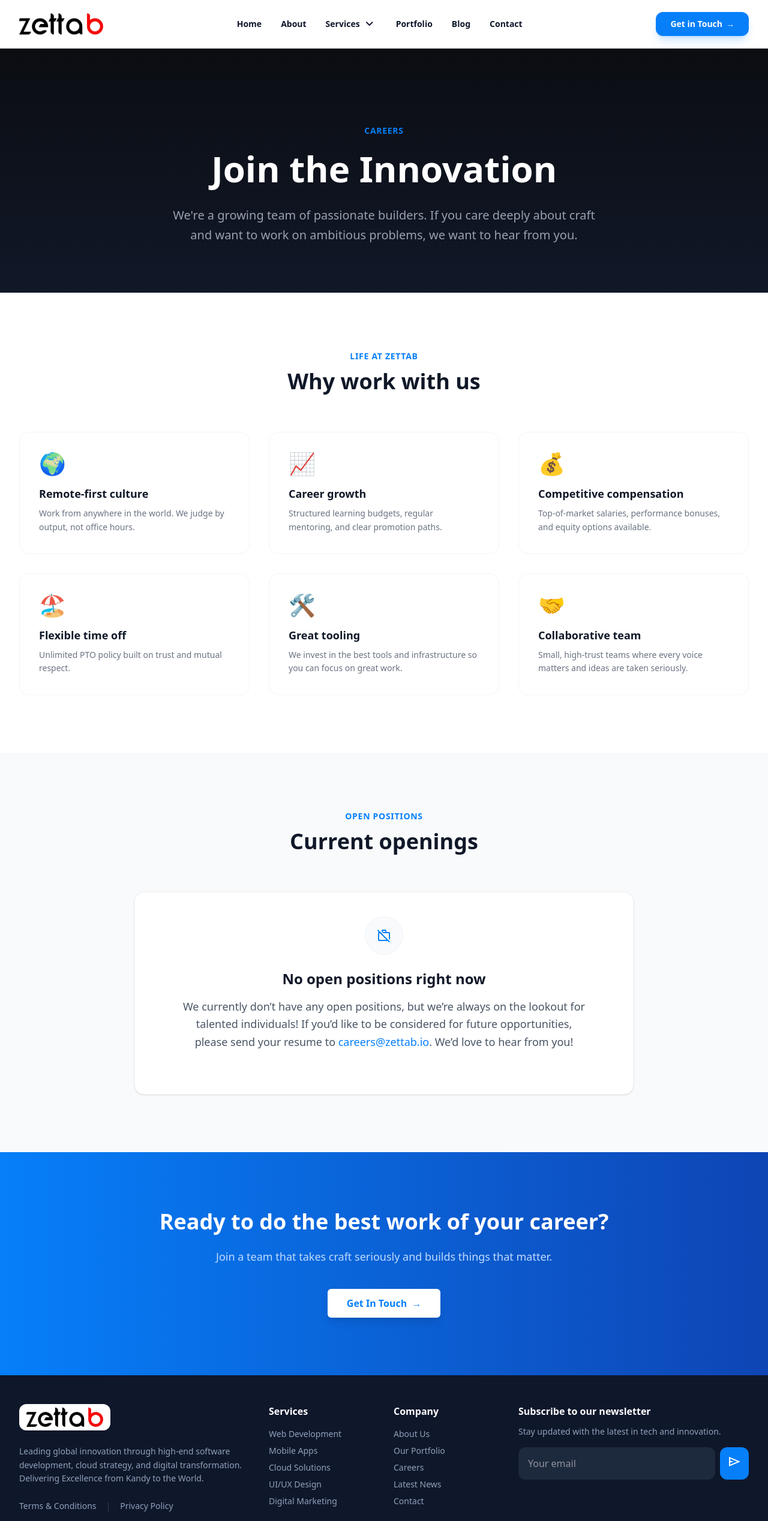
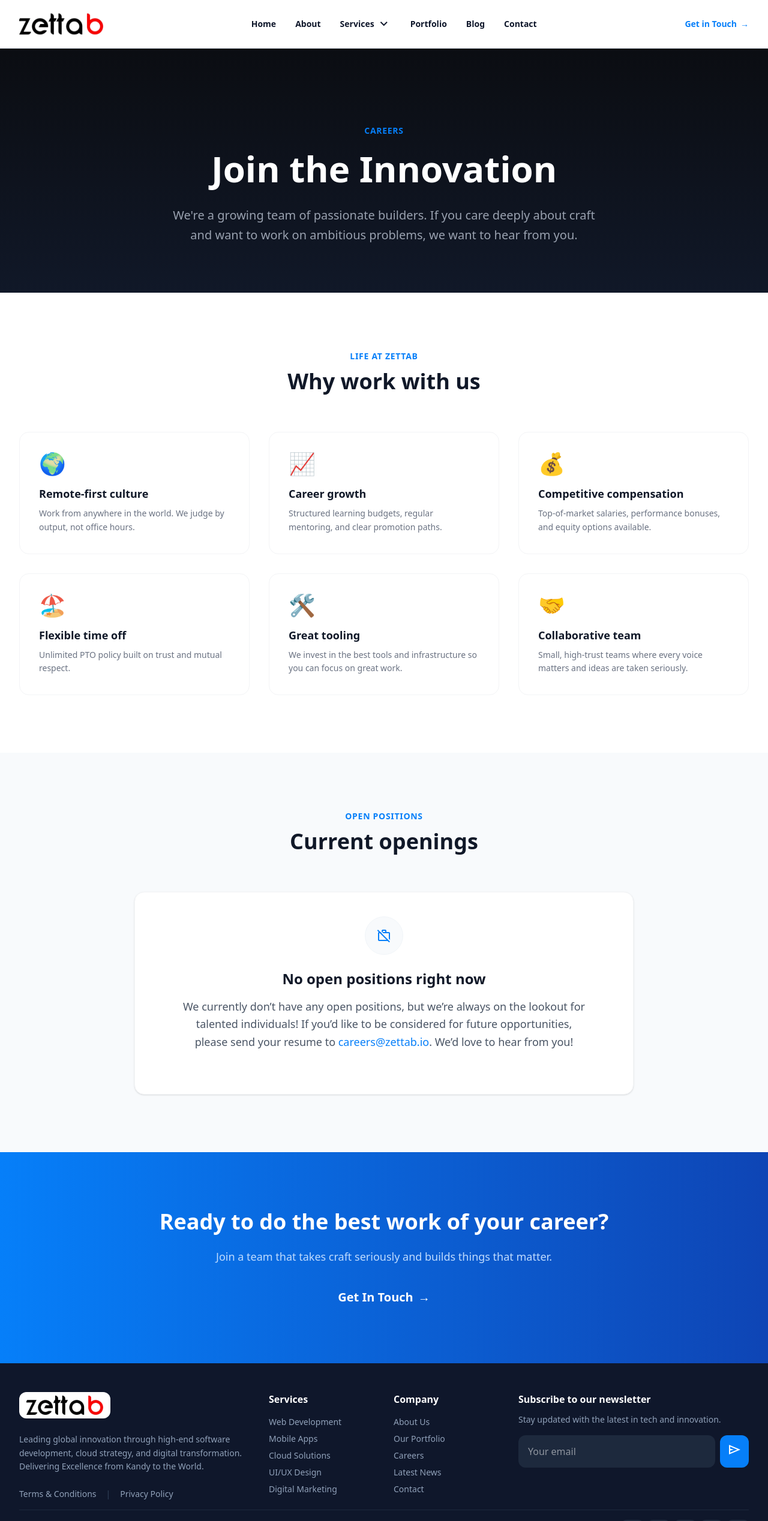
Before and after one commit to UnlimitedCollection/ZettaBSite, a Next.js app: page /careers in a window 1280 px wide. Shown: the top 2536 px of the page at 60% size. Built offline with nearby package versions, Linux system fonts and the light colour scheme.

Commit message:
style: remove box effect from Get in Touch buttons

```diff
--- a/src/app/careers/page.tsx
+++ b/src/app/careers/page.tsx
@@ -80,7 +80,7 @@ export default function CareersPage() {
                 <div className="max-w-4xl mx-auto px-4 sm:px-6 lg:px-8 text-center">
                     <h2 className="text-4xl font-bold text-white mb-6">Ready to do the best work of your career?</h2>
                     <p className="text-blue-200 text-lg mb-10">Join a team that takes craft seriously and builds things that matter.</p>
-                    <Link href="/contact" className="group inline-flex items-center justify-center gap-2 rounded-md text-base font-semibold h-12 px-8 bg-white text-primary hover:bg-gray-50 transition-all shadow-lg">
+                    <Link href="/contact" className="group inline-flex items-center justify-center gap-2 font-bold text-xl text-white hover:text-blue-200 transition-colors">
                         Get In Touch
                         <span className="transition-transform duration-300 group-hover:translate-x-1">&rarr;</span>
                     </Link>
--- a/src/app/services/page.tsx
+++ b/src/app/services/page.tsx
@@ -340,7 +340,7 @@ export default function ServicesPage() {
                         Our engineering team thrives on unique challenges. Let's discuss your specific requirements.
                     </p>
                     <div className="flex flex-wrap justify-center gap-4">
-                        <Link href="/contact" className="group flex items-center justify-center gap-2 px-8 py-4 bg-white text-primary rounded-xl font-bold text-lg hover:scale-105 transition-transform shadow-lg">
+                        <Link href="/contact" className="group inline-flex items-center justify-center gap-2 font-bold text-xl text-white hover:text-blue-200 transition-colors">
                             Get in Touch
                             <span className="transition-transform duration-300 group-hover:translate-x-1">&rarr;</span>
                         </Link>
--- a/src/components/Header.tsx
+++ b/src/components/Header.tsx
@@ -100,7 +100,7 @@ export function Header() {
                         <Link className="text-sm font-semibold hover:text-primary transition-colors text-slate-900" href="/contact">Contact</Link>
                     </nav>
                     <div className="flex items-center gap-4">
-                        <Link href="/contact" className="group hidden lg:flex items-center justify-center gap-1.5 px-6 py-2.5 bg-primary text-white rounded-xl font-bold text-sm hover:opacity-90 transition-all shadow-lg shadow-primary/20">
+                        <Link href="/contact" className="group hidden lg:flex items-center justify-center gap-1.5 font-bold text-sm text-primary hover:text-[#0e45b5] transition-colors">
                             Get in Touch
                             <span className="transition-transform duration-300 group-hover:translate-x-1">&rarr;</span>
                         </Link>
@@ -134,7 +134,7 @@ export function Header() {
                     <Link href="/contact" className="text-base font-semibold text-slate-900 hover:text-primary transition-colors" onClick={() => setMobileMenuOpen(false)}>Contact</Link>
                     <Link
                         href="/contact"
-                        className="group flex items-center justify-center gap-1.5 px-6 py-3 mt-2 bg-primary text-white rounded-xl font-bold text-sm shadow-md"
+                        className="group flex items-center gap-1.5 font-bold text-base text-primary hover:text-[#0e45b5] transition-colors mt-2"
                         onClick={() => setMobileMenuOpen(false)}
                     >
                         Get in Touch
```
